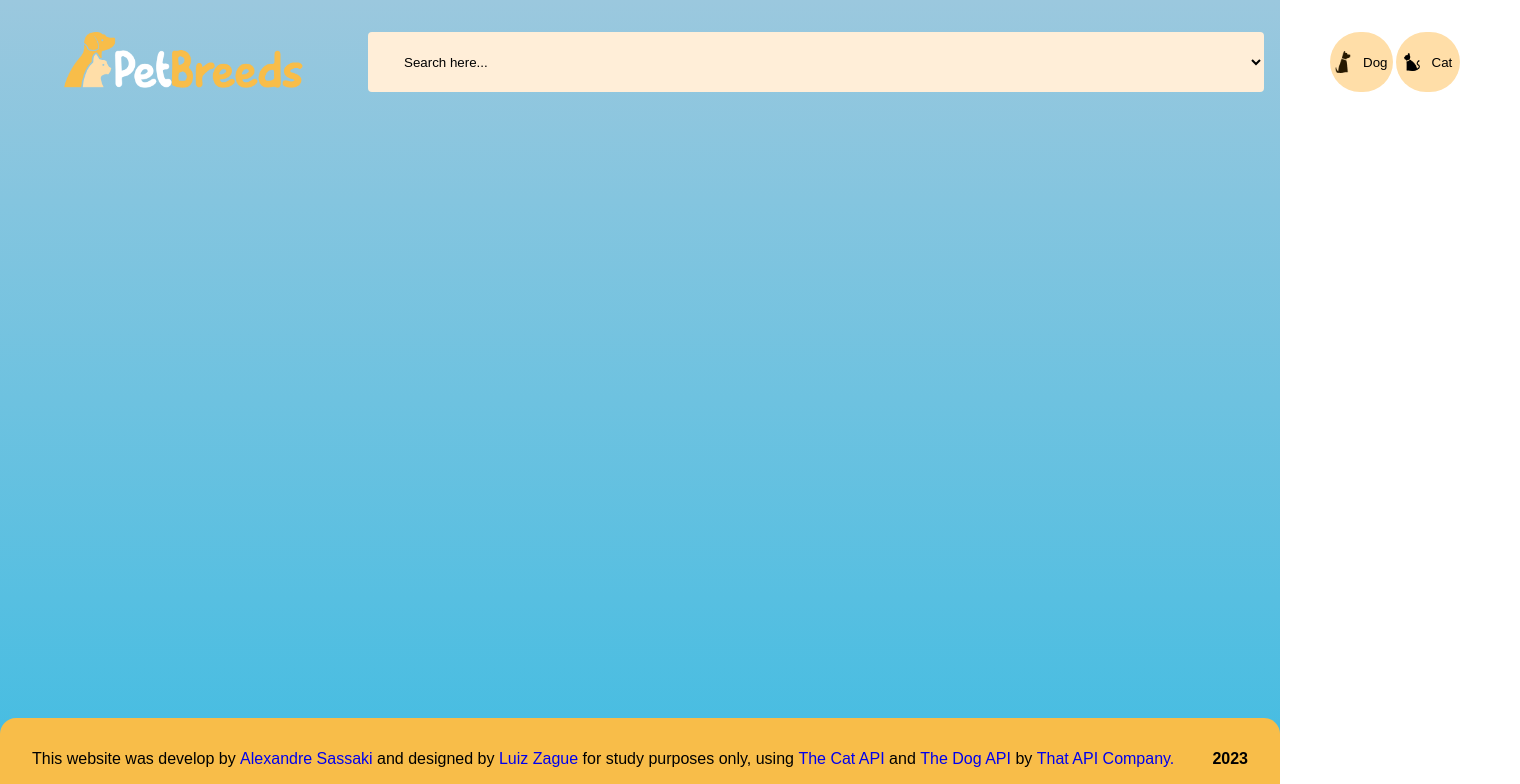
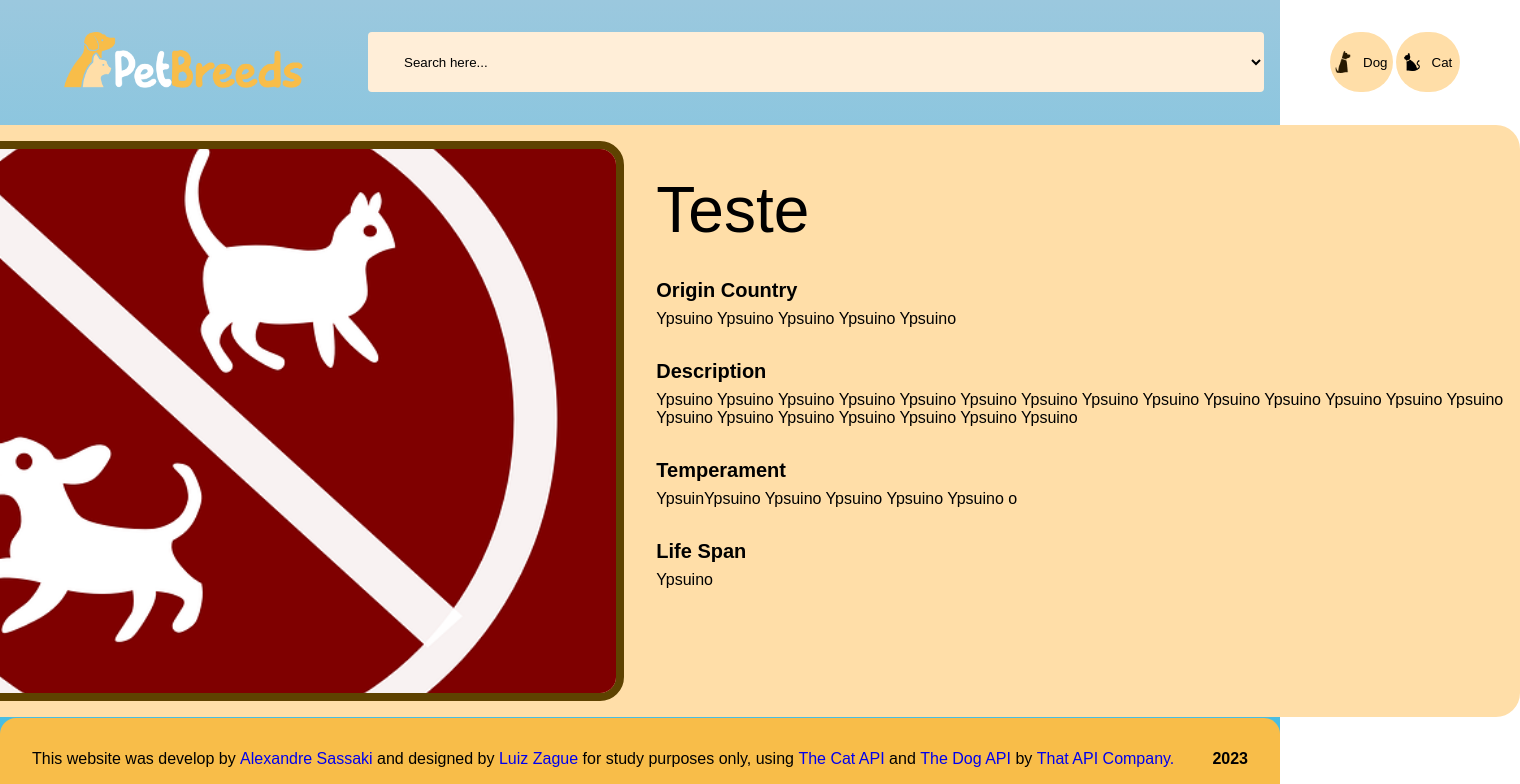
Before and after one commit to xandesassaki/petbreeds, a React (Create React App) app: page /pets in a window 1280 px wide. Shown: the top 784 px of the page, 1520 px wide, since content can reach past the window. Built offline with nearby package versions, Linux system fonts and the light colour scheme; a web font is replaced by a local one.

Commit message:
Created breed detail section using mock data

```diff
--- a/src/pages/PetPage/PageContent/index.tsx
+++ b/src/pages/PetPage/PageContent/index.tsx
@@ -1,12 +1,14 @@
 import { useEffect, useState } from "react";
 import { usePetSelection } from "../../../context/PetSelectionContext";
-import { Container } from "./styles";
+import { Container, Section, SectionContent } from "./styles";
+import PetNotFound from "../../../assets/pet-not-found.png"
 
 export const PageContent: React.FC = () => {
     const { selectedBreed } = usePetSelection();
     const [petInfo, setPetInfo] = useState();
 
     console.log('sel', selectedBreed);
+    console.log('petInfo', petInfo);
 
     useEffect(()=>{
         setPetInfo(selectedBreed);
@@ -14,12 +16,12 @@ export const PageContent: React.FC = () => {
 
     return (
         <Container>
-            {/* <PetDetails>
-                    <div className="display-pet">
-                        <img src={selectedBreed?.image?.url ? selectedBreed?.image?.url : "pet-not-found.png"} alt="Pet" className="pet-img"/>
+            <div className="display-breed">
+                {/* <img src={selectedBreed?.image?.url ? selectedBreed?.image?.url : "pet-not-found.png"} alt="Pet" className="pet-img"/> */}
+                <img src={PetNotFound} alt="PetNotFound" />
             </div>
             <div className="breed-details">
-                        <DetailsFieldset>
+                {/* <DetailsFieldset>
                     <legend>Name</legend>
                     <h2 className="breed-name">{selectedBreed?.name}</h2>
                 </DetailsFieldset>
@@ -38,10 +40,25 @@ export const PageContent: React.FC = () => {
                 <DetailsFieldset>
                     <legend>Life span</legend>
                     <p className="breed-life-span">{selectedBreed?.life_span ? selectedBreed?.life_span : 'Unknown'}</p>
-                        </DetailsFieldset>
+                </DetailsFieldset> */}
+                <h1 className="breed-name">Teste</h1>
+                <div>
+                    <Section>Origin Country</Section>
+                    <SectionContent>Ypsuino Ypsuino Ypsuino Ypsuino Ypsuino </SectionContent>
                 </div>
-                </PetDetails> */}
-            {petInfo}
+                <div>
+                    <Section>Description</Section>
+                    <SectionContent>Ypsuino Ypsuino Ypsuino Ypsuino Ypsuino Ypsuino Ypsuino Ypsuino Ypsuino Ypsuino Ypsuino Ypsuino Ypsuino Ypsuino Ypsuino Ypsuino Ypsuino Ypsuino Ypsuino Ypsuino Ypsuino  </SectionContent>
+                </div>
+                <div>
+                    <Section>Temperament</Section>
+                    <SectionContent>YpsuinYpsuino Ypsuino Ypsuino Ypsuino Ypsuino o</SectionContent>
+                </div>
+                <div>
+                    <Section>Life Span</Section>
+                    <SectionContent>Ypsuino</SectionContent>
+                </div>
+            </div>
         </Container>
     );
 };
--- a/src/pages/PetPage/PageContent/styles.ts
+++ b/src/pages/PetPage/PageContent/styles.ts
@@ -1,10 +1,59 @@
 import styled from "styled-components";
 
 export const Container = styled.div`
-    height: 100vh;
+    background-color: #FFDEA8;
+    height: 37rem;
+    width: 110rem;
+    padding: 1rem 0;
+
+    border: 0px;
+    border-radius: 24px;
 
     display: flex;
     flex-direction: row;
     justify-content: center;
     align-items: center;
+
+    div{
+        margin: 1rem;
+    }
+
+    .display-breed{
+        height: 100%;
+        width: 50%;
+
+        border: 0.5rem solid #5E4200;
+        border-radius: 1.5rem;
+
+        display: flex;
+        justify-content:center;
+        align-items: center;
+
+        overflow: hidden;
+        img{
+            width: 100%;
+        }
+    }
+
+    .breed-details{
+        height: 100%;
+        width: 50%;
+
+        div{
+            margin: 0 0 2rem;
+        }
+
+        h1{
+            font-size: 4rem;
+            margin: 2rem 0;
+        }
+    }
 `;
+
+export const Section = styled.b`
+    font-size: 1.25rem;
+`;
+
+export const SectionContent = styled.p`
+    margin-top: 0.5rem;
+`;
--- a/src/pages/PetPage/styles.ts
+++ b/src/pages/PetPage/styles.ts
@@ -5,6 +5,6 @@ export const Container = styled.div`
 
     display: flex;
     flex-direction: column;
-    justify-content: center;
+    justify-content: space-between;
     align-items: center;
 `;
```
Lines whose indentation alone changed are shown as unchanged.
